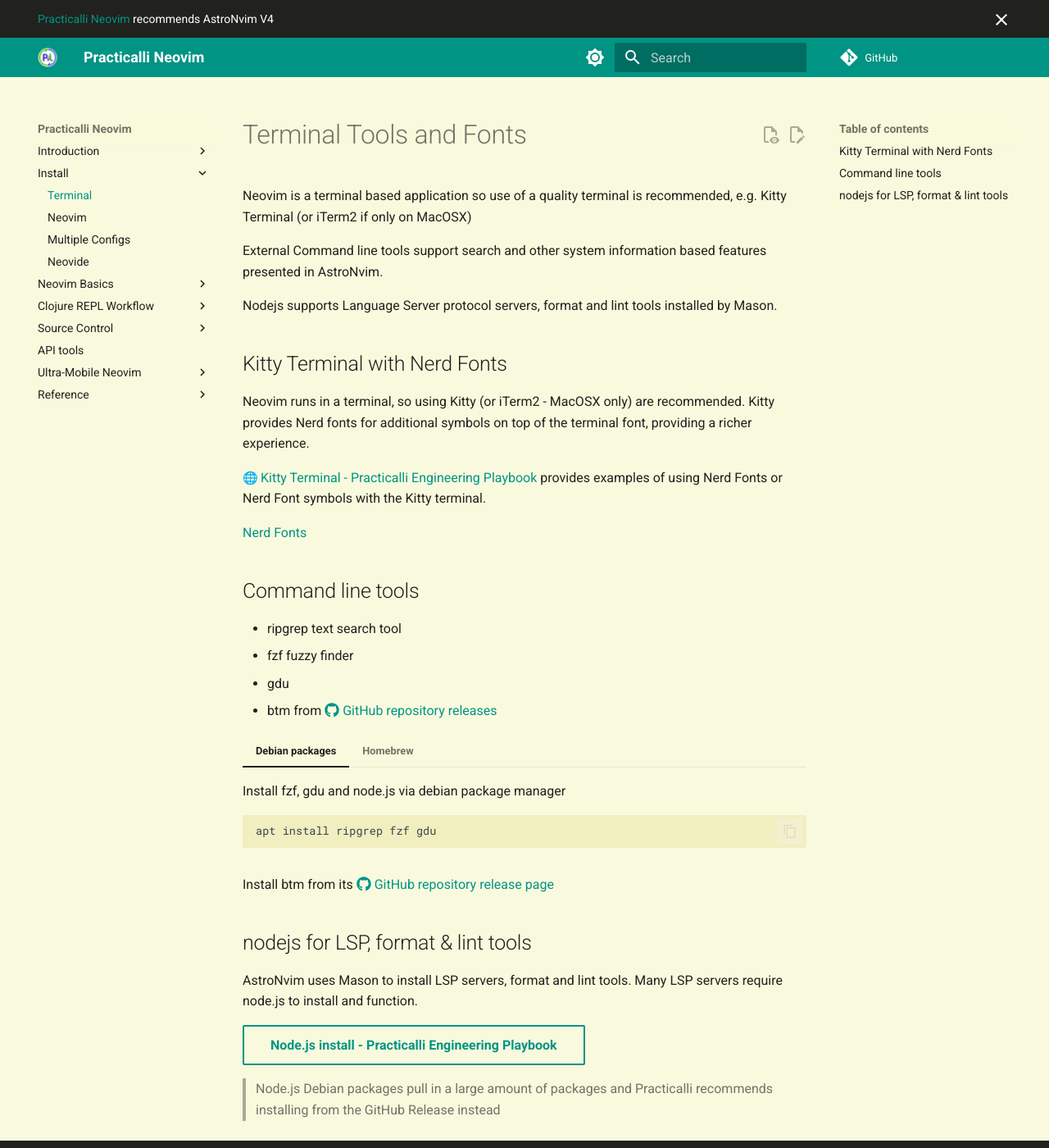
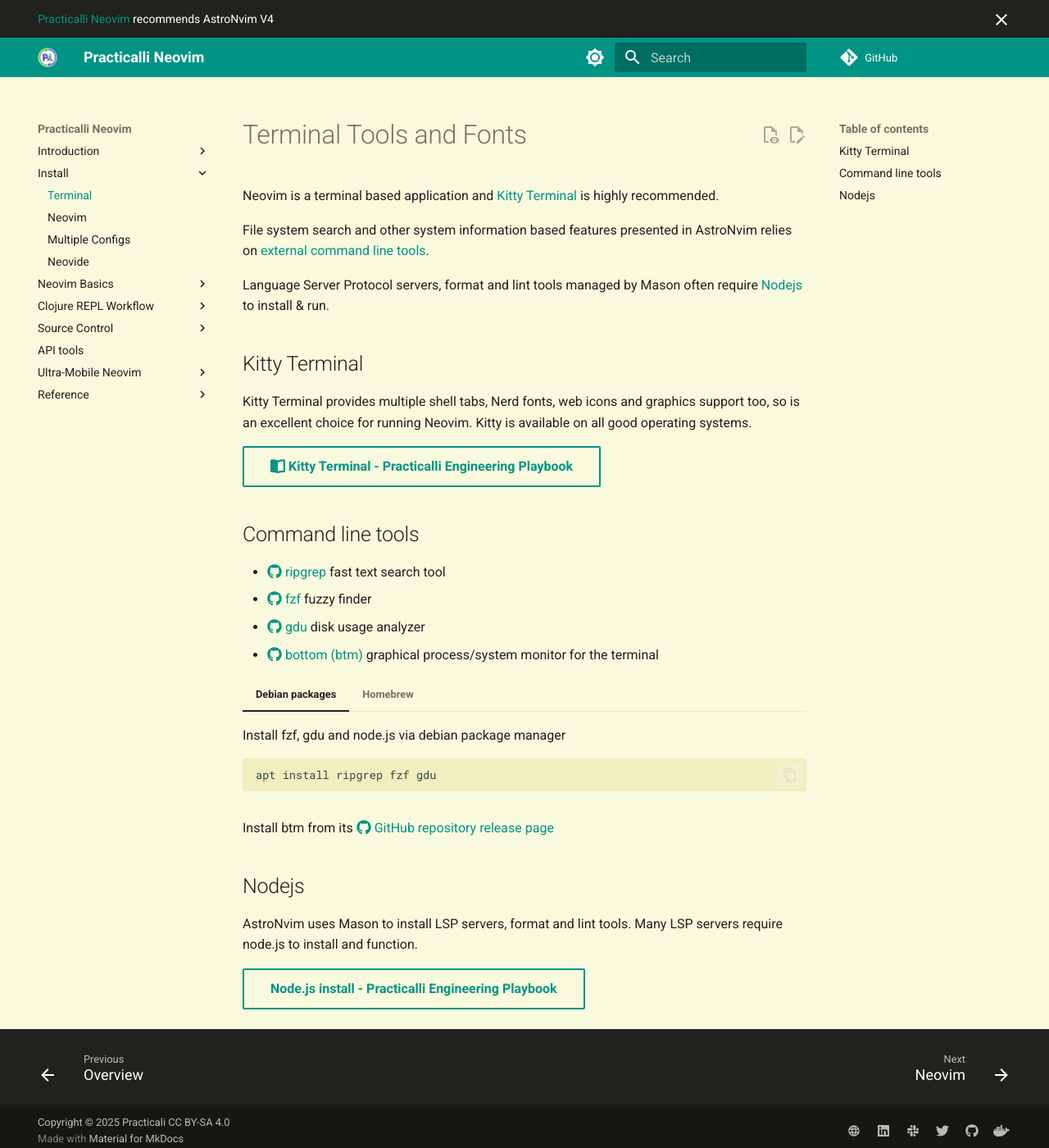
Before and after one commit to practicalli/neovim, an MkDocs documentation site: the page built from docs/install/terminal-tools.md, in a window 1280 px wide and 1400 px high. Shown: the whole window at 82% size. Built offline with MkDocs 1.6.1 and Material for MkDocs 9.7.7, drawn with Linux system fonts in a browser that asks for light colours; emoji names are drawn with the system emoji font; comment, search, counter and statistics services are not loaded.

Commit message:
install: simplify terminal tools install
Update links to Practicalli Engineering Playbook

related: #52

````diff
--- a/docs/install/terminal-tools.md
+++ b/docs/install/terminal-tools.md
@@ -1,27 +1,26 @@
 # Terminal Tools and Fonts
 
-Neovim is a terminal based application so use of a quality terminal is recommended, e.g. Kitty Terminal (or iTerm2 if only on MacOSX)
+Neovim is a terminal based application and [Kitty Terminal](#kitty-terminal) is highly recommended.
 
-External Command line tools support search and other system information based features presented in AstroNvim.
+File system search and other system information based features presented in AstroNvim relies on [external command line tools](#command-line-tools).
 
-Nodejs supports Language Server protocol servers, format and lint tools installed by Mason.
+Language Server Protocol servers, format and lint tools managed by Mason often require [Nodejs](#nodejs) to install & run.
 
 
-## Kitty Terminal with Nerd Fonts
+## Kitty Terminal
 
-Neovim runs in a terminal, so using Kitty (or iTerm2 - MacOSX only) are recommended.  Kitty provides Nerd fonts for additional symbols on top of the terminal font, providing a richer experience.
+Kitty Terminal provides multiple shell tabs, Nerd fonts, web icons and graphics support too, so is an excellent choice for running Neovim.  Kitty is available on all good operating systems.
 
-[:globe_with_meridians: Kitty Terminal - Practicalli Engineering Playbook](https://practical.li/engineering-playbook/command-line/kitty-terminal/) provides examples of using Nerd Fonts or Nerd Font symbols with the Kitty terminal.
-
-[Nerd Fonts](https://www.nerdfonts.com/)
+[:fontawesome-solid-book-open: Kitty Terminal - Practicalli Engineering Playbook](https://practical.li/engineering-playbook/command-line/kitty-terminal/){target=_blank .md-button}
 
 
 ## Command line tools
 
-- ripgrep text search tool
-- fzf fuzzy finder
-- gdu
-- btm from [:fontawesome-brands-github: GitHub repository releases](https://github.com/ClementTsang/bottom/releases/)
+- [:fontawesome-brands-github: ripgrep](https://github.com/BurntSushi/ripgrep) fast text search tool
+- [:fontawesome-brands-github: fzf](https://github.com/junegunn/fzf) fuzzy finder
+- [:fontawesome-brands-github: gdu](https://github.com/dundee/gdu) disk usage analyzer
+- [:fontawesome-brands-github: bottom (btm)](https://github.com/ClementTsang/bottom) graphical process/system monitor for the terminal
+
 
 === "Debian packages"
     Install fzf, gdu and node.js via debian package manager
@@ -35,14 +34,11 @@
     brew install ripgrep fzf gdu nodejs
     ```
 
-Install btm from its [:fontawesome-brands-github: GitHub repository release page](https://github.com/ClementTsang/bottom/releases/)
+Install btm from its [:fontawesome-brands-github: GitHub repository release page](https://github.com/ClementTsang/bottom/releases/){target=_blank}
 
 
-
-## nodejs for LSP, format & lint tools
+## Nodejs
 
 AstroNvim uses Mason to install LSP servers, format and lint tools.  Many LSP servers require node.js to install and function.
 
 [Node.js install - Practicalli Engineering Playbook](https://practical.li/engineering-playbook/programming-languages/javascript/nodejs/){target=_blank .md-button}
-
-> Node.js Debian packages pull in a large amount of packages and Practicalli recommends installing from the GitHub Release instead
````
